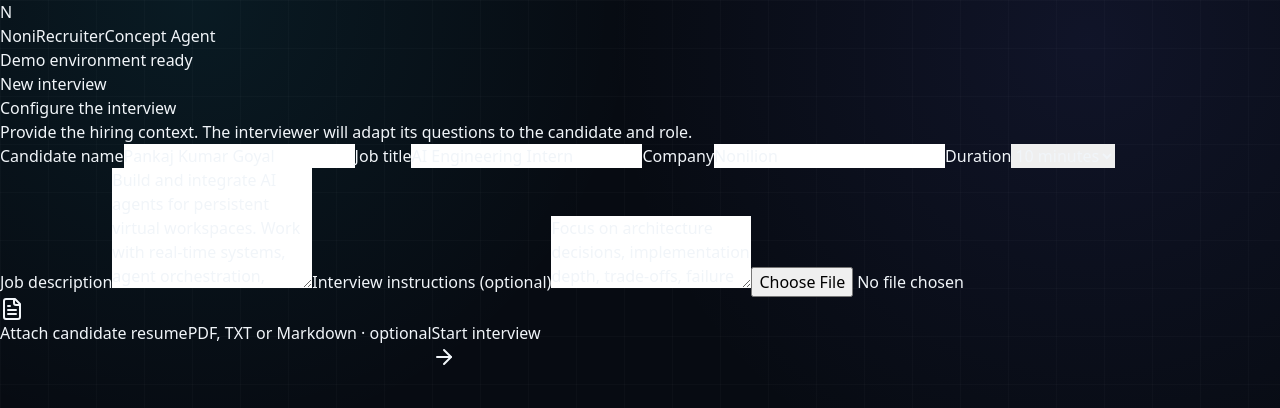
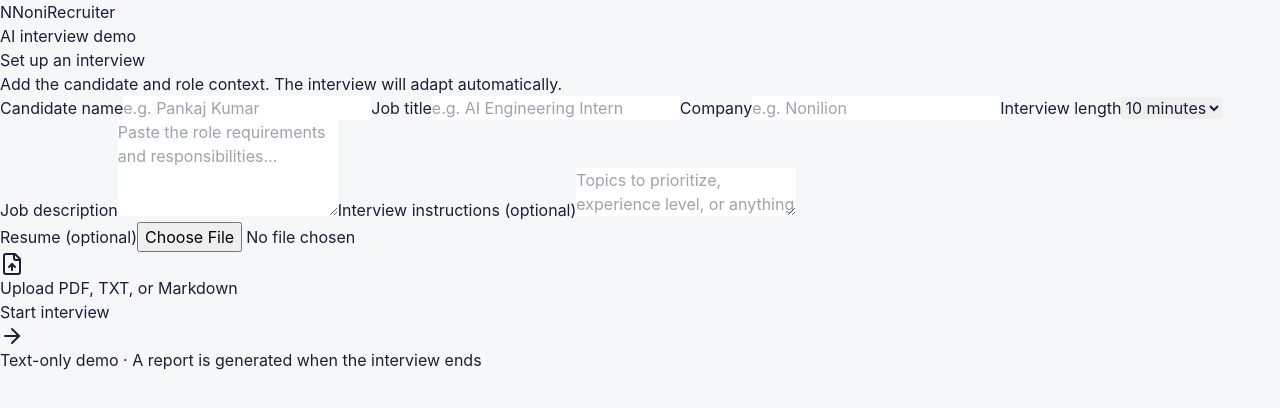
Before and after one commit to Pankaj4152/NoniRecruiter, a Next.js app: page / in a window 1280 px wide. Shown: the top 408 px of the page. Built offline with nearby package versions, Linux system fonts and the light colour scheme.

Commit message:
fixed ui

```diff
--- a/app/globals.css
+++ b/app/globals.css
@@ -2,92 +2,9 @@
 @tailwind components;
 @tailwind utilities;
 
-:root {
-  --background: #070b12;
-  --foreground: #f1f5f9;
-}
-
-body {
-  color: var(--foreground);
-  background: var(--background);
-  font-family: system-ui, -apple-system, BlinkMacSystemFont, 'Segoe UI', Roboto, Oxygen, Ubuntu, Cantarell, sans-serif;
-  min-height: 100vh;
-  overflow-x: hidden;
-  background-image:
-    radial-gradient(circle at 15% 0%, rgba(34, 211, 238, 0.08), transparent 28rem),
-    radial-gradient(circle at 85% 5%, rgba(99, 102, 241, 0.10), transparent 30rem),
-    linear-gradient(rgba(255,255,255,0.018) 1px, transparent 1px),
-    linear-gradient(90deg, rgba(255,255,255,0.018) 1px, transparent 1px);
-  background-size: auto, auto, 48px 48px, 48px 48px;
-}
-
-/* Glassmorphism utility card */
-.glass-panel {
-  background: rgba(15, 23, 42, 0.75);
-  backdrop-filter: blur(16px);
-  -webkit-backdrop-filter: blur(16px);
-  border: 1px solid rgba(255, 255, 255, 0.08);
-}
-
-.glass-panel-glow {
-  background: rgba(15, 23, 42, 0.85);
-  backdrop-filter: blur(20px);
-  border: 1px solid rgba(99, 102, 241, 0.25);
-  box-shadow: 0 0 30px rgba(99, 102, 241, 0.12);
-}
-
-.surface-card {
-  background: linear-gradient(145deg, rgba(15, 23, 42, 0.82), rgba(10, 16, 28, 0.92));
-  border: 1px solid rgba(148, 163, 184, 0.10);
-  box-shadow: 0 18px 60px rgba(0, 0, 0, 0.22);
-}
-
-.eyebrow {
-  display: inline-flex;
-  align-items: center;
-  border: 1px solid rgba(34, 211, 238, 0.16);
-  background: rgba(34, 211, 238, 0.06);
-  color: #a5f3fc;
-  border-radius: 999px;
-  padding: 0.3rem 0.65rem;
-  font-size: 0.65rem;
-  line-height: 1;
-  font-weight: 700;
-  letter-spacing: 0.12em;
-  text-transform: uppercase;
-}
-
-.status-dot {
-  display: inline-flex;
-  align-items: center;
-  gap: 0.35rem;
-  color: #86efac;
-  font-size: 0.625rem;
-  text-transform: uppercase;
-  letter-spacing: 0.08em;
-}
-
-.status-dot::before {
-  content: '';
-  width: 0.4rem;
-  height: 0.4rem;
-  border-radius: 999px;
-  background: #4ade80;
-  box-shadow: 0 0 12px rgba(74, 222, 128, 0.8);
-}
-
-/* Custom Scrollbars */
-::-webkit-scrollbar {
-  width: 6px;
-  height: 6px;
-}
-::-webkit-scrollbar-track {
-  background: #0f172a;
-}
-::-webkit-scrollbar-thumb {
-  background: #334155;
-  border-radius: 4px;
-}
-::-webkit-scrollbar-thumb:hover {
-  background: #475569;
-}
+:root { --background: #f6f7f9; --foreground: #172033; }
+* { box-sizing: border-box; }
+html { background: var(--background); }
+body { min-height: 100vh; margin: 0; color: var(--foreground); background: var(--background); font-family: Inter, ui-sans-serif, system-ui, -apple-system, BlinkMacSystemFont, "Segoe UI", sans-serif; }
+::-webkit-scrollbar { width: 6px; }
+::-webkit-scrollbar-thumb { border-radius: 999px; background: #cbd5e1; }
--- a/app/layout.tsx
+++ b/app/layout.tsx
@@ -2,41 +2,25 @@
 import React from 'react';
 
 export const metadata = {
-  title: 'NoniRecruiter - AI Interview Workspace',
-  description: 'Adaptive AI technical interview agent with evidence-backed evaluation reports.',
+  title: 'NoniRecruiter — AI Interviewer',
+  description: 'Adaptive interviews with evidence-backed evaluation reports.',
 };
 
-export default function RootLayout({
-  children,
-}: {
-  children: React.ReactNode;
-}) {
+export default function RootLayout({ children }: { children: React.ReactNode }) {
   return (
-    <html lang="en" className="dark">
-      <body className="bg-slate-950 text-slate-100 antialiased selection:bg-indigo-500 selection:text-white">
-        <div className="min-h-screen flex flex-col">
-          {/* Top Bar Navigation Header */}
-          <header className="h-16 border-b border-white/[0.07] bg-[#070b12]/80 backdrop-blur-xl px-6 flex items-center justify-between sticky top-0 z-50">
-            <div className="flex items-center gap-3">
-              <div className="w-9 h-9 rounded-xl bg-gradient-to-tr from-indigo-600 to-cyan-400 flex items-center justify-center font-bold text-slate-950 shadow-lg shadow-indigo-500/20">
-                N
+    <html lang="en">
+      <body className="antialiased selection:bg-indigo-100 selection:text-indigo-950">
+        <div className="min-h-screen">
+          <header className="border-b border-slate-200 bg-white">
+            <div className="mx-auto flex h-14 max-w-5xl items-center justify-between px-5">
+              <div className="flex items-center gap-2.5">
+                <span className="grid h-7 w-7 place-items-center rounded-lg bg-slate-900 text-xs font-bold text-white">N</span>
+                <span className="text-sm font-semibold tracking-tight text-slate-900">NoniRecruiter</span>
               </div>
-              <div>
-                <span className="font-bold text-lg tracking-tight text-white">NoniRecruiter</span>
-                <span className="ml-2 text-[10px] font-bold uppercase tracking-wider px-2 py-0.5 rounded-full bg-indigo-500/10 text-indigo-300 border border-indigo-500/20">
-                  Concept Agent
-                </span>
-              </div>
-            </div>
-            <div className="flex items-center gap-4 text-xs text-slate-400">
-              <span className="hidden sm:flex items-center gap-1.5">
-                <span className="w-2 h-2 rounded-full bg-indigo-400"></span>
-                Demo environment ready
-              </span>
+              <span className="text-xs text-slate-400">AI interview demo</span>
             </div>
           </header>
-
-          <main className="flex-1 flex flex-col">{children}</main>
+          {children}
         </div>
       </body>
     </html>
--- a/app/page.tsx
+++ b/app/page.tsx
@@ -2,21 +2,14 @@
 
 import { useState } from 'react';
 import { useRouter } from 'next/navigation';
-import { ArrowRight, FileText, Loader2 } from 'lucide-react';
+import { ArrowRight, FileUp, Loader2, X } from 'lucide-react';
 
 export default function SetupPage() {
   const router = useRouter();
   const [isLoading, setIsLoading] = useState(false);
   const [error, setError] = useState('');
   const [file, setFile] = useState<File | null>(null);
-  const [form, setForm] = useState({
-    name: 'Pankaj Kumar Goyal',
-    role: 'AI Engineering Intern',
-    company: 'Nonilion',
-    duration: '10',
-    jobDescription: 'Build and integrate AI agents for persistent virtual workspaces. Work with real-time systems, agent orchestration, TypeScript, Node.js, and LLM APIs.',
-    customInstructions: 'Focus on architecture decisions, implementation depth, trade-offs, failure handling, and measurable outcomes.',
-  });
+  const [form, setForm] = useState({ name: '', role: '', company: '', duration: '10', jobDescription: '', customInstructions: '' });
 
   const update = (field: keyof typeof form, value: string) => setForm((current) => ({ ...current, [field]: value }));
 
@@ -38,67 +31,61 @@
     }
   }
 
-  const fieldClass = 'w-full rounded-lg border border-slate-700 bg-slate-950 px-3 py-2.5 text-sm text-slate-100 outline-none transition focus:border-cyan-500 placeholder:text-slate-600';
+  const fieldClass = 'mt-1.5 w-full rounded-lg border border-slate-300 bg-white px-3 py-2.5 text-sm text-slate-900 outline-none transition placeholder:text-slate-400 focus:border-slate-500 focus:ring-2 focus:ring-slate-100';
 
   return (
-    <main className="w-full max-w-3xl mx-auto px-5 py-12 sm:py-16">
-      <div className="mb-8">
-        <p className="text-xs font-semibold uppercase tracking-[0.2em] text-cyan-400">New interview</p>
-        <h1 className="mt-2 text-3xl font-bold tracking-tight text-white">Configure the interview</h1>
-        <p className="mt-2 text-sm text-slate-400">Provide the hiring context. The interviewer will adapt its questions to the candidate and role.</p>
+    <main className="mx-auto w-full max-w-2xl px-5 py-10 sm:py-14">
+      <div className="mb-7">
+        <h1 className="text-2xl font-semibold tracking-tight text-slate-950">Set up an interview</h1>
+        <p className="mt-2 text-sm leading-6 text-slate-500">Add the candidate and role context. The interview will adapt automatically.</p>
       </div>
 
-      <form onSubmit={handleSubmit} className="rounded-xl border border-slate-800 bg-slate-900/70 p-5 sm:p-7 space-y-5">
-        <div className="grid sm:grid-cols-2 gap-4">
-          <label className="text-xs font-medium text-slate-300">
-            Candidate name
-            <input required value={form.name} onChange={(e) => update('name', e.target.value)} className={`${fieldClass} mt-2`} />
+      <form onSubmit={handleSubmit} className="space-y-5 rounded-2xl border border-slate-200 bg-white p-5 shadow-sm sm:p-7">
+        <div className="grid gap-4 sm:grid-cols-2">
+          <label className="text-sm font-medium text-slate-700">Candidate name
+            <input required autoComplete="name" placeholder="e.g. Pankaj Kumar" value={form.name} onChange={(e) => update('name', e.target.value)} className={fieldClass} />
           </label>
-          <label className="text-xs font-medium text-slate-300">
-            Job title
-            <input required value={form.role} onChange={(e) => update('role', e.target.value)} className={`${fieldClass} mt-2`} />
+          <label className="text-sm font-medium text-slate-700">Job title
+            <input required placeholder="e.g. AI Engineering Intern" value={form.role} onChange={(e) => update('role', e.target.value)} className={fieldClass} />
           </label>
-          <label className="text-xs font-medium text-slate-300">
-            Company
-            <input required value={form.company} onChange={(e) => update('company', e.target.value)} className={`${fieldClass} mt-2`} />
+          <label className="text-sm font-medium text-slate-700">Company
+            <input required placeholder="e.g. Nonilion" value={form.company} onChange={(e) => update('company', e.target.value)} className={fieldClass} />
           </label>
-          <label className="text-xs font-medium text-slate-300">
-            Duration
-            <select value={form.duration} onChange={(e) => update('duration', e.target.value)} className={`${fieldClass} mt-2`}>
-              <option value="5">5 minutes</option>
-              <option value="10">10 minutes</option>
-              <option value="15">15 minutes</option>
+          <label className="text-sm font-medium text-slate-700">Interview length
+            <select value={form.duration} onChange={(e) => update('duration', e.target.value)} className={fieldClass}>
+              <option value="5">5 minutes</option><option value="10">10 minutes</option><option value="15">15 minutes</option>
             </select>
           </label>
         </div>
 
-        <label className="block text-xs font-medium text-slate-300">
-          Job description
-          <textarea required rows={5} value={form.jobDescription} onChange={(e) => update('jobDescription', e.target.value)} className={`${fieldClass} mt-2 resize-y`} />
+        <label className="block text-sm font-medium text-slate-700">Job description
+          <textarea required rows={4} placeholder="Paste the role requirements and responsibilities…" value={form.jobDescription} onChange={(e) => update('jobDescription', e.target.value)} className={`${fieldClass} resize-y`} />
+        </label>
+        <label className="block text-sm font-medium text-slate-700">Interview instructions <span className="font-normal text-slate-400">(optional)</span>
+          <textarea rows={2} placeholder="Topics to prioritize, experience level, or anything to avoid…" value={form.customInstructions} onChange={(e) => update('customInstructions', e.target.value)} className={`${fieldClass} resize-y`} />
         </label>
 
-        <label className="block text-xs font-medium text-slate-300">
-          Interview instructions <span className="text-slate-600">(optional)</span>
-          <textarea rows={3} value={form.customInstructions} onChange={(e) => update('customInstructions', e.target.value)} className={`${fieldClass} mt-2 resize-y`} />
-        </label>
+        <div>
+          <span className="text-sm font-medium text-slate-700">Resume <span className="font-normal text-slate-400">(optional)</span></span>
+          {file ? (
+            <div className="mt-1.5 flex items-center justify-between rounded-lg border border-slate-200 bg-slate-50 px-3 py-2.5">
+              <span className="truncate text-sm text-slate-700">{file.name}</span>
+              <button type="button" onClick={() => setFile(null)} aria-label="Remove resume" className="ml-3 rounded p-1 text-slate-400 hover:bg-slate-200 hover:text-slate-700"><X className="h-4 w-4" /></button>
+            </div>
+          ) : (
+            <label className="mt-1.5 flex cursor-pointer items-center justify-center gap-2 rounded-lg border border-dashed border-slate-300 px-4 py-3 text-sm text-slate-500 transition hover:border-slate-400 hover:bg-slate-50">
+              <input type="file" accept=".pdf,.txt,.md" className="sr-only" onChange={(e) => setFile(e.target.files?.[0] || null)} />
+              <FileUp className="h-4 w-4" /> Upload PDF, TXT, or Markdown
+            </label>
+          )}
+        </div>
 
-        <label className="block rounded-lg border border-dashed border-slate-700 bg-slate-950/60 p-4 cursor-pointer hover:border-slate-600">
-          <input type="file" accept=".pdf,.txt,.md" className="sr-only" onChange={(e) => setFile(e.target.files?.[0] || null)} />
-          <span className="flex items-center gap-3">
-            <FileText className="h-5 w-5 text-slate-500" />
-            <span>
-              <span className="block text-sm text-slate-200">{file ? file.name : 'Attach candidate resume'}</span>
-              <span className="block text-xs text-slate-500 mt-0.5">PDF, TXT or Markdown · optional</span>
-            </span>
-          </span>
-        </label>
-
-        {error && <p role="alert" className="rounded-lg border border-red-500/20 bg-red-500/10 px-3 py-2 text-xs text-red-300">{error}</p>}
-
-        <button disabled={isLoading} className="w-full rounded-lg bg-cyan-400 px-4 py-3 text-sm font-bold text-slate-950 transition hover:bg-cyan-300 disabled:opacity-60 flex items-center justify-center gap-2">
+        {error && <p role="alert" className="rounded-lg bg-red-50 px-3 py-2 text-sm text-red-700">{error}</p>}
+        <button disabled={isLoading} className="flex w-full items-center justify-center gap-2 rounded-lg bg-slate-900 px-4 py-3 text-sm font-semibold text-white transition hover:bg-slate-800 disabled:cursor-not-allowed disabled:opacity-60">
           {isLoading ? <><Loader2 className="h-4 w-4 animate-spin" /> Preparing interview…</> : <>Start interview <ArrowRight className="h-4 w-4" /></>}
         </button>
       </form>
+      <p className="mt-4 text-center text-xs text-slate-400">Text-only demo · A report is generated when the interview ends</p>
     </main>
   );
 }
```
Also changed, not shown: app/interview/[id]/page.tsx (+36 -101 lines).
